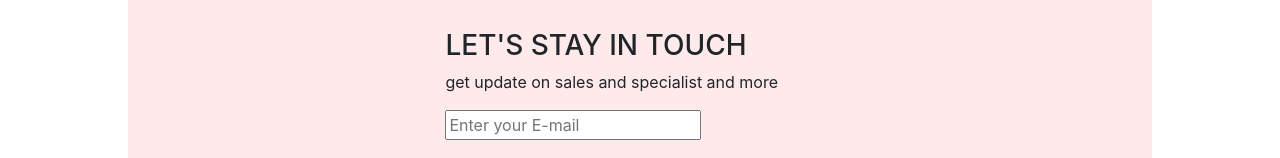
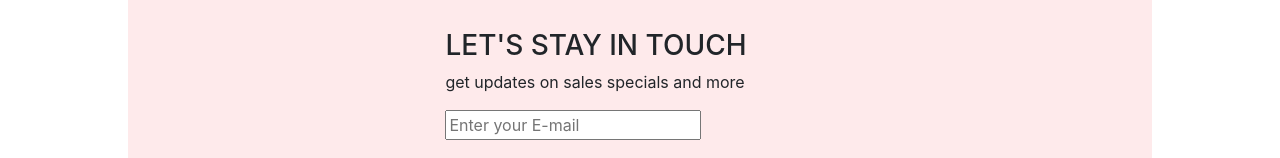
Before and after one commit to GOPIKAKB/Credot-shopping-cart, a React (Create React App) app: page / in a window 1280 px wide. Shown: the part 1618-1776 px from the top of the page. Built offline with nearby package versions, Linux system fonts and the light colour scheme.

Commit message:
text update infooter

```diff
--- a/src/Components/Footer.jsx
+++ b/src/Components/Footer.jsx
@@ -6,7 +6,7 @@ function Footer() {
     <div className='footer-cntnr'>
         <div className='datail'>
       <h3>LET'S STAY IN TOUCH</h3>
-      <p>get update on sales and specialist and more</p>
+      <p>get updates on sales specials and more</p>
       <input type='e-mail' placeholder='Enter your E-mail'></input>
       <div style={{paddingTop:'20px'}}><button className='banner-button'>Send</button></div>
       </div>
```
